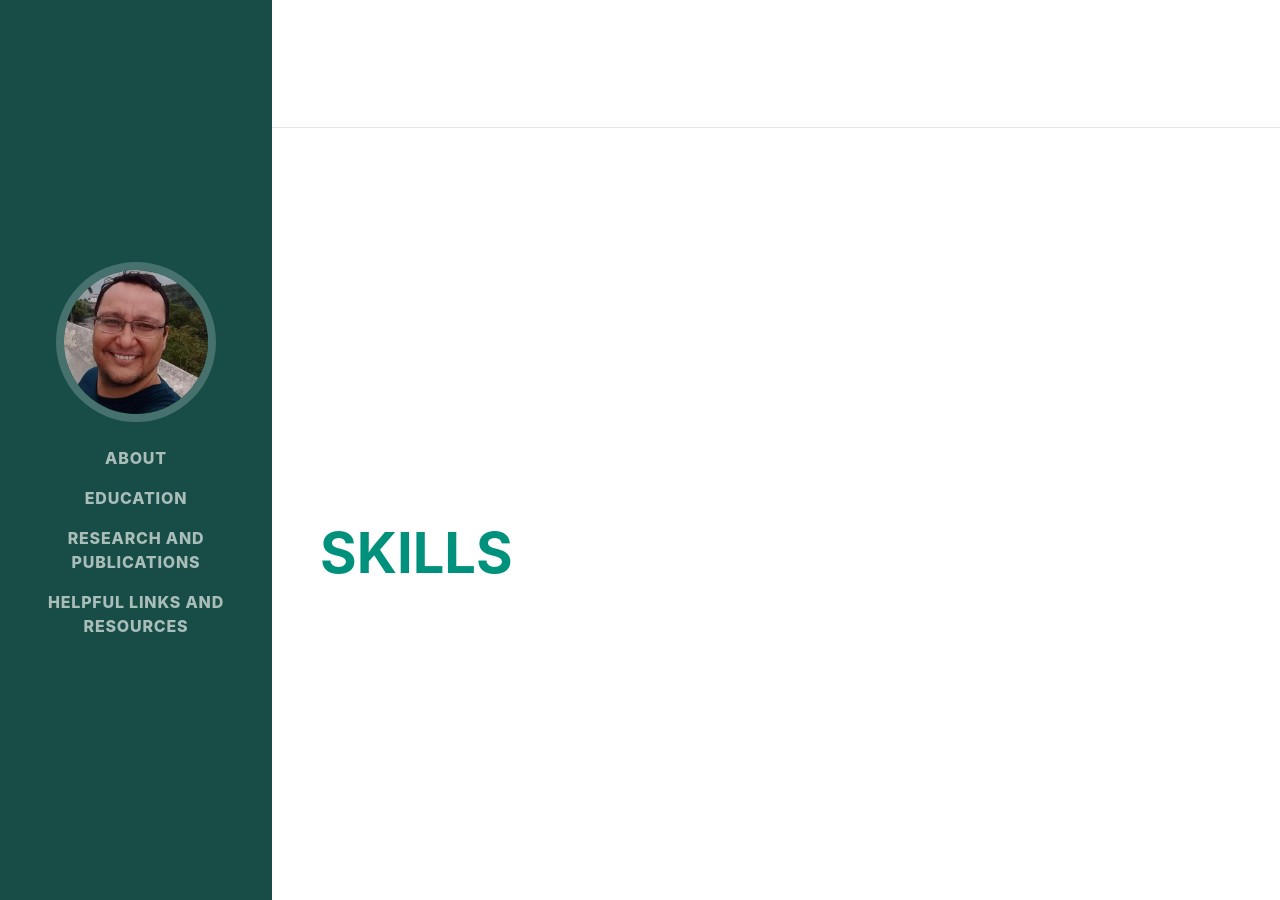
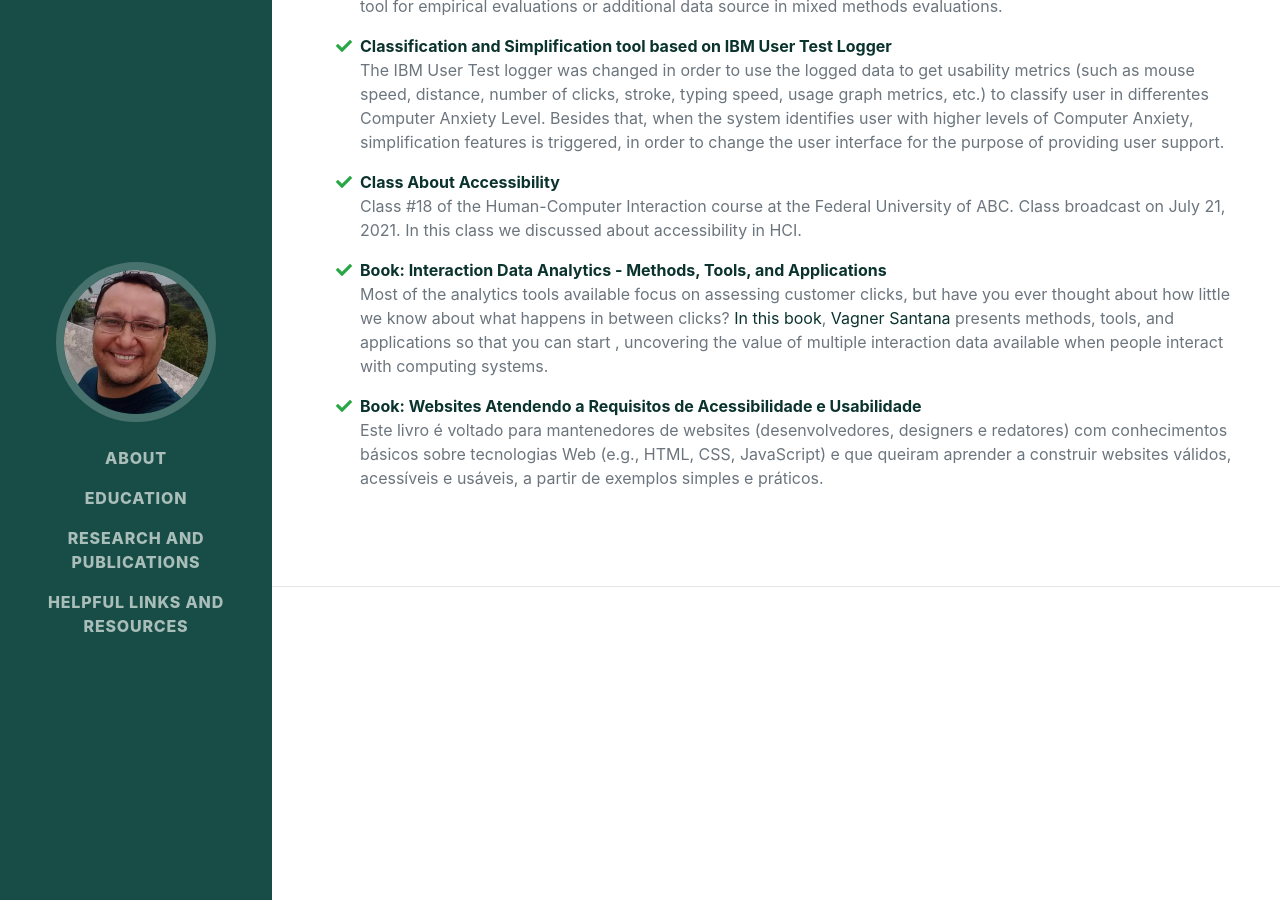
Before and after one commit to thiagodonizetti/thiagodonizetti.github.io, a Jekyll site: the page index.html, which Jekyll copies as it is, in a window 1280 px wide and 900 px high, scrolled down 4279 px. Built offline with Jekyll 4.4.1, drawn with Linux system fonts in a browser that asks for light colours; some web fonts are replaced; a style sheet for code colours, icons or effects is not loaded; some of the changed text lies outside the part shown.

Commit message:
smartphones paper, links to vagner books and videos addedindex.html

```diff
--- a/index.html
+++ b/index.html
@@ -136,7 +136,7 @@
 				<p>
 					<span>Thiago Donizetti dos Santos and Vagner Figueredo de Santana</span></br>
 					<span><i>Federal University of ABC (UFABC) - Brazil</i></span>
-			    		<iframe width="560" height="315" src="https://www.youtube.com/embed/ZziSQYsWHyw" title="YouTube video player" frameborder="0" allow="accelerometer; autoplay; clipboard-write; encrypted-media; gyroscope; picture-in-picture; web-share" allowfullscreen></iframe>
+			    		<iframe width="560" height="315" src="https://www.youtube.com/embed/ZziSQYsWHyw" title="Video presenting the current project" frameborder="0" allow="accelerometer; autoplay; clipboard-write; encrypted-media; gyroscope; picture-in-picture; web-share" allowfullscreen></iframe>
 				</p>
 
                         </li>
@@ -158,7 +158,20 @@
 					<span>Thiago Donizetti dos Santos and Vagner Figueredo de Santana</span></br>
 					<span><i>Proceedings of the XX Brazilian Symposium on Human Factors in Computing Systems</i></span>
 	    				</br><b><span><i class="fas fa-trophy text-warning"></i> Best Paper Award</span></b>
-					</br><iframe width="560" height="315" src="https://www.youtube.com/embed/8o-0L9yP21w" title="YouTube video player" frameborder="0" allow="accelerometer; autoplay; clipboard-write; encrypted-media; gyroscope; picture-in-picture; web-share" allowfullscreen></iframe>
+					</br><iframe width="560" height="315" src="https://www.youtube.com/embed/8o-0L9yP21w" title="Video presenting the work Gaze Interaction and People with Computer Anxiety" frameborder="0" allow="accelerometer; autoplay; clipboard-write; encrypted-media; gyroscope; picture-in-picture; web-share" allowfullscreen></iframe>
+				</p>
+
+                        </li>
+
+			<li>
+                            <span class="fa-li"><i class="fas fa-check text-success"></i></span>
+                           <b><a href="https://arxiv.org/abs/2301.02201">Computer Anxiety: Supporting the Transition from Desktop to Mobile. </a></b>
+				<span class="text-primary"> (2021)</span>
+				<p>
+					<span>Thiago Donizetti dos Santos and Vagner Figueredo de Santana</span></br>
+					<span><i>CHI'21, Workshop on Designing Interactions for the Ageing Populations</i></span>
+					<span><i><a href="https://www.researchgate.net/publication/366902670_Computer_Anxiety_Supporting_the_Transition_from_Desktop_to_Mobile"> Research available at Research Gate</a></i></span>
+					</br><iframe width="560" height="315" src="https://www.youtube.com/embed/WwQx5SCEMkM" title="Video about Computer Anxiety: Supporting the Transition from Desktop to Mobile." frameborder="0" allow="accelerometer; autoplay; clipboard-write; encrypted-media; gyroscope; picture-in-picture; web-share" allowfullscreen></iframe>
 				</p>
 
                         </li>
@@ -263,6 +276,36 @@
 
 				</li>
 
+				<li>
+					<span class="fa-li"><i class="fas fa-check text-success"></i></span>
+                           		<b><a href="https://leanpub.com/interactionanalytics">Book: Interaction Data Analytics - Methods, Tools, and Applications</a></b>
+
+					<p>
+						<span>
+							Most of the analytics tools available focus on assessing customer clicks,
+							but have you ever thought about how little we know about what happens in between clicks?
+							<a href="https://leanpub.com/interactionanalytics">In this book</a>,
+							<a href="https://leanpub.com/u/santanavagner">Vagner Santana</a>
+							presents methods, tools, and applications so that you can start ,
+							uncovering the value of multiple interaction data available when people interact with computing systems.
+						</span>
+					</p>
+
+				</li>
+				<li>
+					<span class="fa-li"><i class="fas fa-check text-success"></i></span>
+                           		<b><a href="https://leanpub.com/warau">Book: Websites Atendendo a Requisitos de Acessibilidade e Usabilidade</a></b>
+
+					<p>
+						<span>
+							Este livro é voltado para mantenedores de websites (desenvolvedores, designers e redatores)
+							com conhecimentos básicos sobre tecnologias Web (e.g., HTML, CSS, JavaScript) e que queiram
+							aprender a construir websites válidos, acessíveis e usáveis, a partir de exemplos simples e práticos.
+						</span>
+					</p>
+
+				</li>
+
 			</ul>
                     <p></p>
                 </div>
@@ -270,7 +313,7 @@
 
 	    <hr class="m-0" />
             <!-- Skills-->
-            <section class="resume-section" id="skills">
+            <!--section class="resume-section" id="skills">
                 <div class="resume-section-content">
                     <h2 class="mb-5">Skills</h2>
                     <!--div class="subheading mb-3">Programming Languages & Tools</div>
@@ -308,7 +351,7 @@
                         </li>
                     </ul-->
                 </div>
-            </section>
+            </section -->
 
         </div>
         <!-- Bootstrap core JS-->
```
